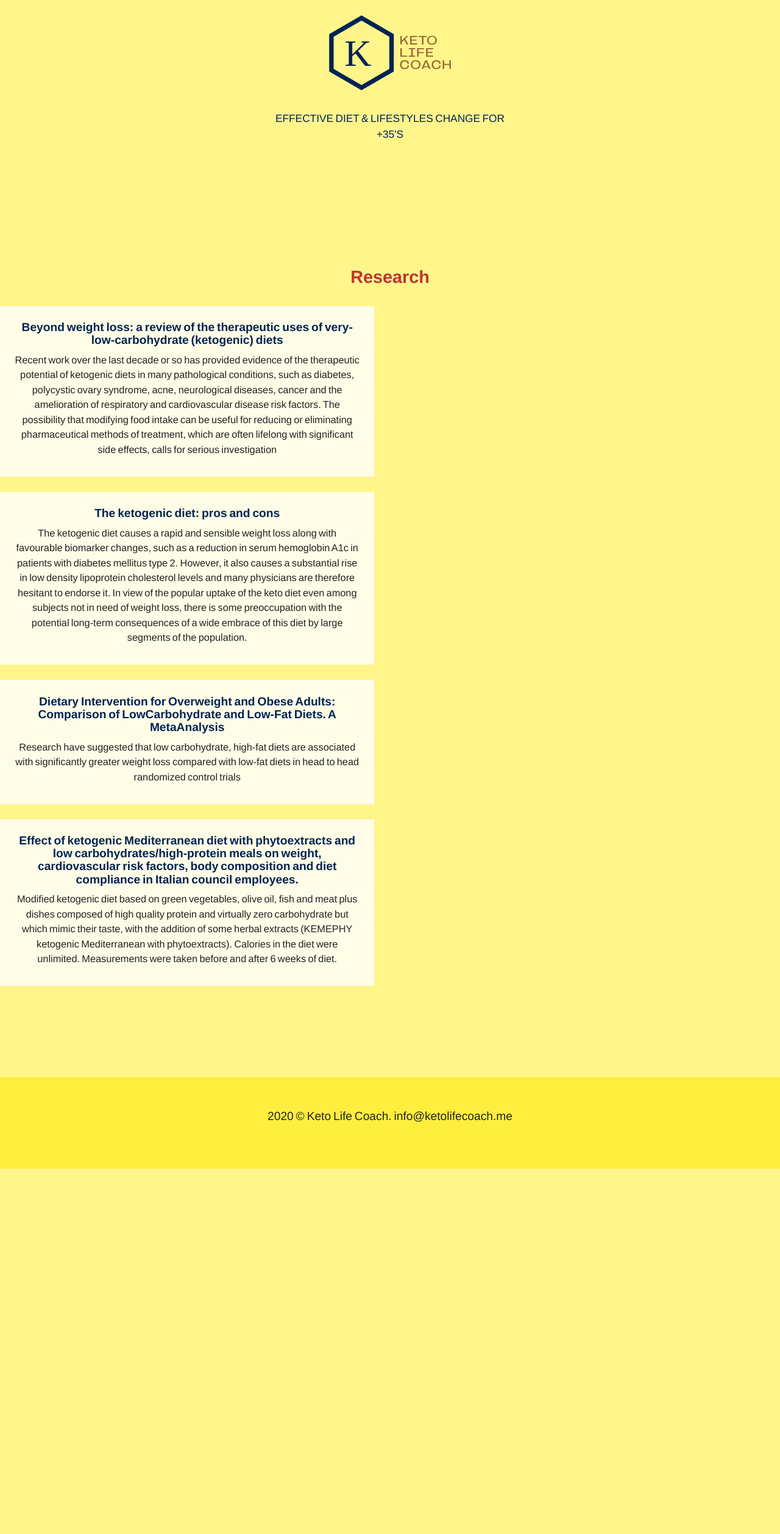
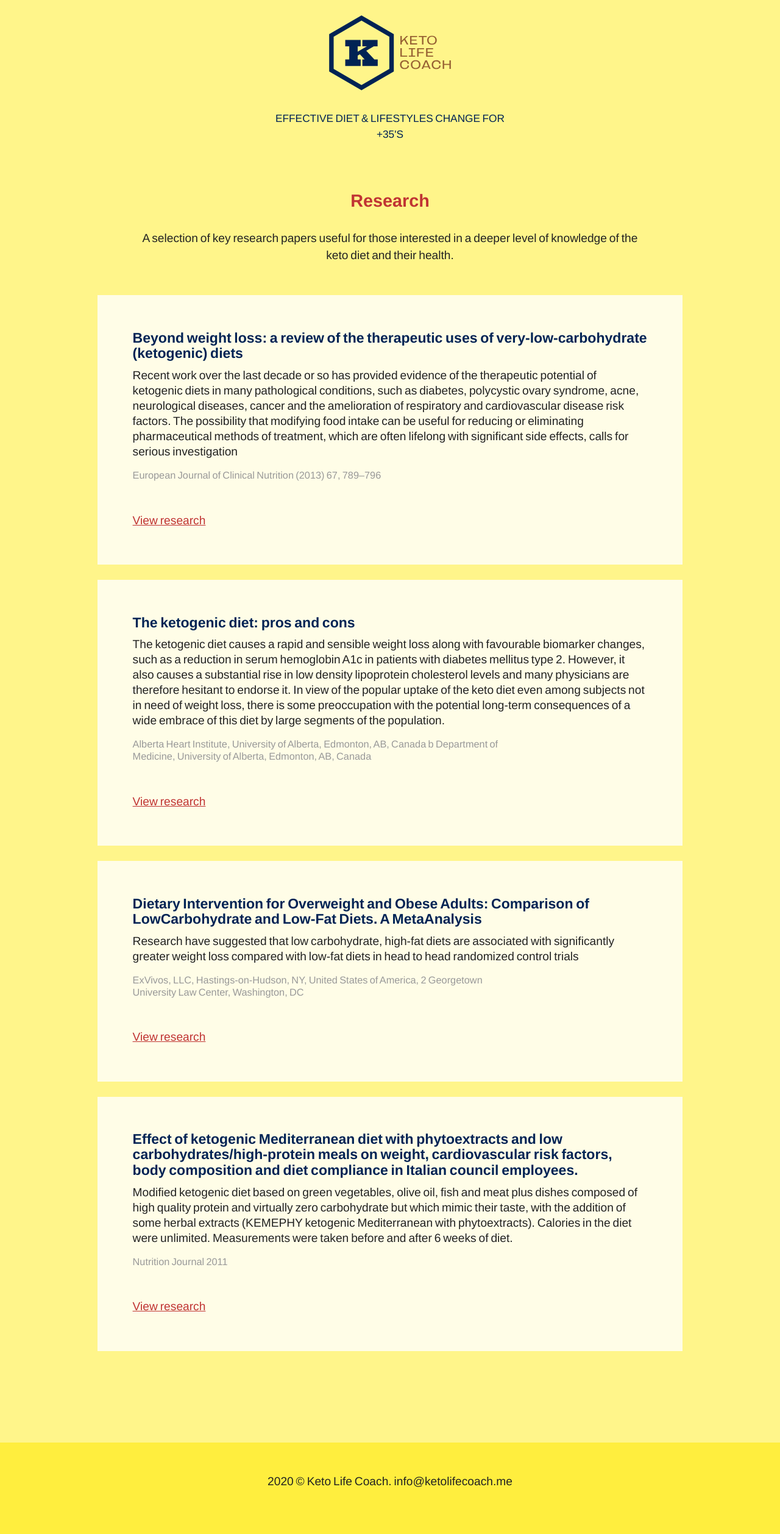
Before and after one commit to martincf/ketolifecoach, a Jekyll site: the page built from research.md, in a window 1280 px wide. Shown: the whole page at 61% size. Built offline with Jekyll 4.4.1, drawn with Linux system fonts in a browser that asks for light colours; some web fonts are replaced; before the commit the page ends 1917 px from its top, so only the background shows below that.

Commit message:
Research page

```diff
--- a/_includes/moreinfo.html
+++ b/_includes/moreinfo.html
@@ -3,7 +3,7 @@
   <h2 class="section--title">Getting to know keto</h2>
   <p class="section--intro">Some useful info so you can start your own journey and make an informed decision about taking control of your bio-markers.</p>
   <div class="moreinfo-list">
-    {% for item in site.data.facts %} <!-- Get everything in the books file -->
+    {% for item in site.data.facts %} <!-- Get everything in the facts file -->
     <aside class="moreinfo-list-item">
       <h3 class="moreinfo-list-item--title">{{ item.title }}</h3>
       <p class="moreinfo-list-item--desc">{{ item.text | markdownify }}</p>
--- /dev/null
+++ b/_includes/research.html
@@ -0,0 +1,8 @@
+{% for item in site.data.research %} <!-- Get everything in the research file -->
+  <aside class="research-list-item">
+    <h3 class="research-list-item--title">{{ item.title }}</h3>
+    <div class="research-list-item--desc">{{ item.desc | markdownify }}</div>
+    <p class="research-list-item--source">{{ item.source }}</p>
+    <p class="research-list-item--link"><a href="{{ item.link }}">View research</a></p>
+  </aside>
+{% endfor %}
--- a/_layouts/page.html
+++ b/_layouts/page.html
@@ -6,12 +6,7 @@
   <h2 class="section--header">Research</h2>
   <!-- <h3 class="section--title">Deepen your keto knowledge</h3> -->
   {{ content }}
-  {% for item in site.data.research %} <!-- Get everything in the books file -->
-  <aside class="moreinfo-list-item">
-    <h3 class="moreinfo-list-item--title">{{ item.title }}</h3>
-    <p class="moreinfo-list-item--desc">{{ item.desc | markdownify }}</p>
-  </aside>
-  {% endfor %}
+{% include research.html %}
 
 </section>
 </main>
--- a/_sass/_header.scss
+++ b/_sass/_header.scss
@@ -13,6 +13,10 @@
 .brand--logo {
   max-width: 20%;
   min-width: 200px;
+  @include transition();
+  &:hover {
+    transform: scale(1.05);
+  }
 }
 .strapline {
   font-weight: 500;
--- /dev/null
+++ b/_sass/_page.scss
@@ -0,0 +1,9 @@
+.page .section {
+  padding-top: 0;
+}
+.page {
+  padding: 0 9%;
+  .section > p {
+    margin: 25px 10% 50px;
+  }
+}
--- a/_sass/_research.scss
+++ b/_sass/_research.scss
@@ -0,0 +1,31 @@
+// Research
+.research-list-item {
+  background-color: transparentize($brandcolor4,0.2);
+  padding: 3em;
+  margin: 25px auto;
+  text-align: left;
+  max-width: 960px;
+}
+.research-list-item--title {
+  margin: 0 0 .5em;
+  font-size: 1.2em;
+  color: $brandcolor2;
+  line-height: 1.1;
+}
+.research-list-item--desc {
+  line-height: 1.3;
+}
+.research-list-item--source {
+  font-size: .85em;
+  color: #999;
+  line-height: 1.2;
+  margin: 1em 0 0;
+  max-width: 75%;
+}
+.research-list-item--link {
+  margin: 50px 0 0;
+  a {
+    color: $brandcolor5;
+    text-decoration: underline;
+  }
+}
--- a/_sass/main.scss
+++ b/_sass/main.scss
@@ -10,6 +10,7 @@
         "consultation",
         "moreinfo",
         "footer",
+        "page",
         "research";
 
 $backgroundColor: $brandcolor3;
--- a/research.md
+++ b/research.md
@@ -3,3 +3,5 @@ layout: page
 title: "Research"
 intro: ""
 ---
+
+A selection of key research papers useful for those interested in a deeper level of knowledge of the keto diet and their health.
```
Also changed, not shown: assets/images/logotype-k-bluebrown.svg, 5 other files.
